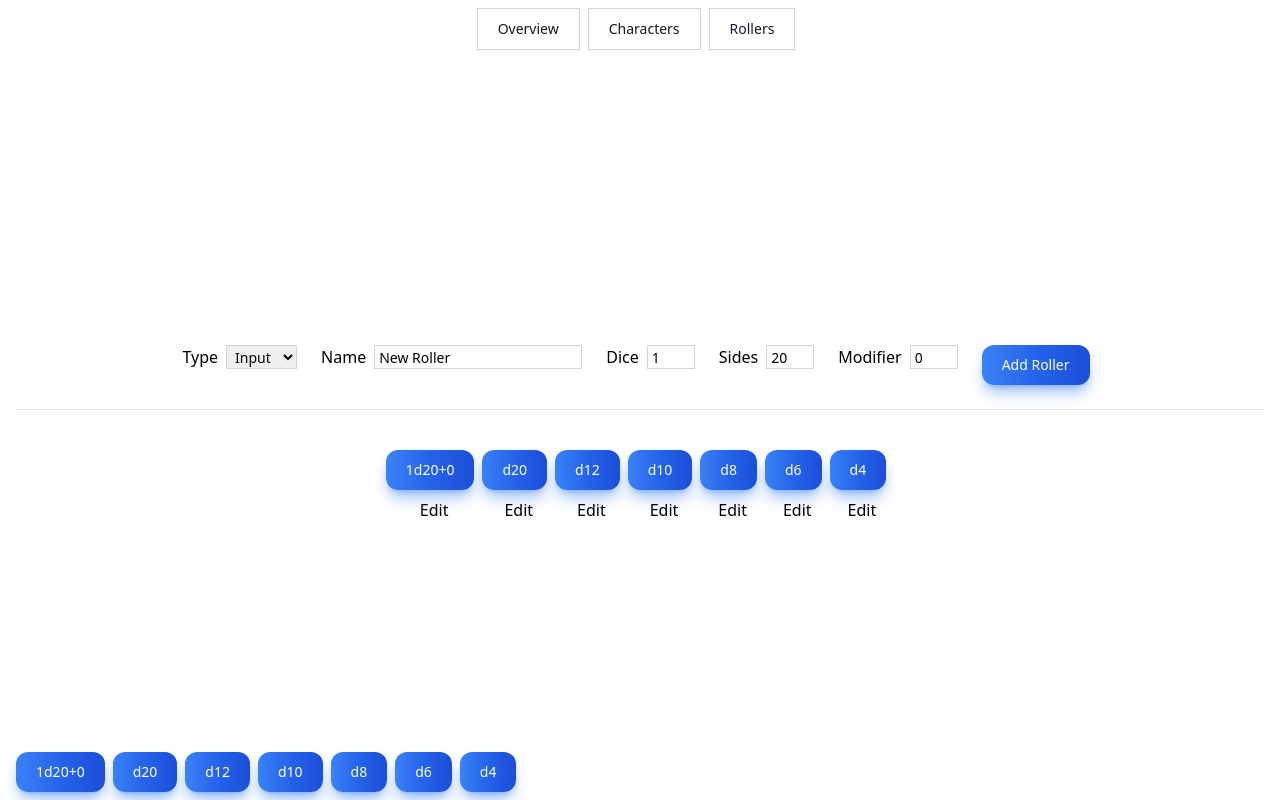
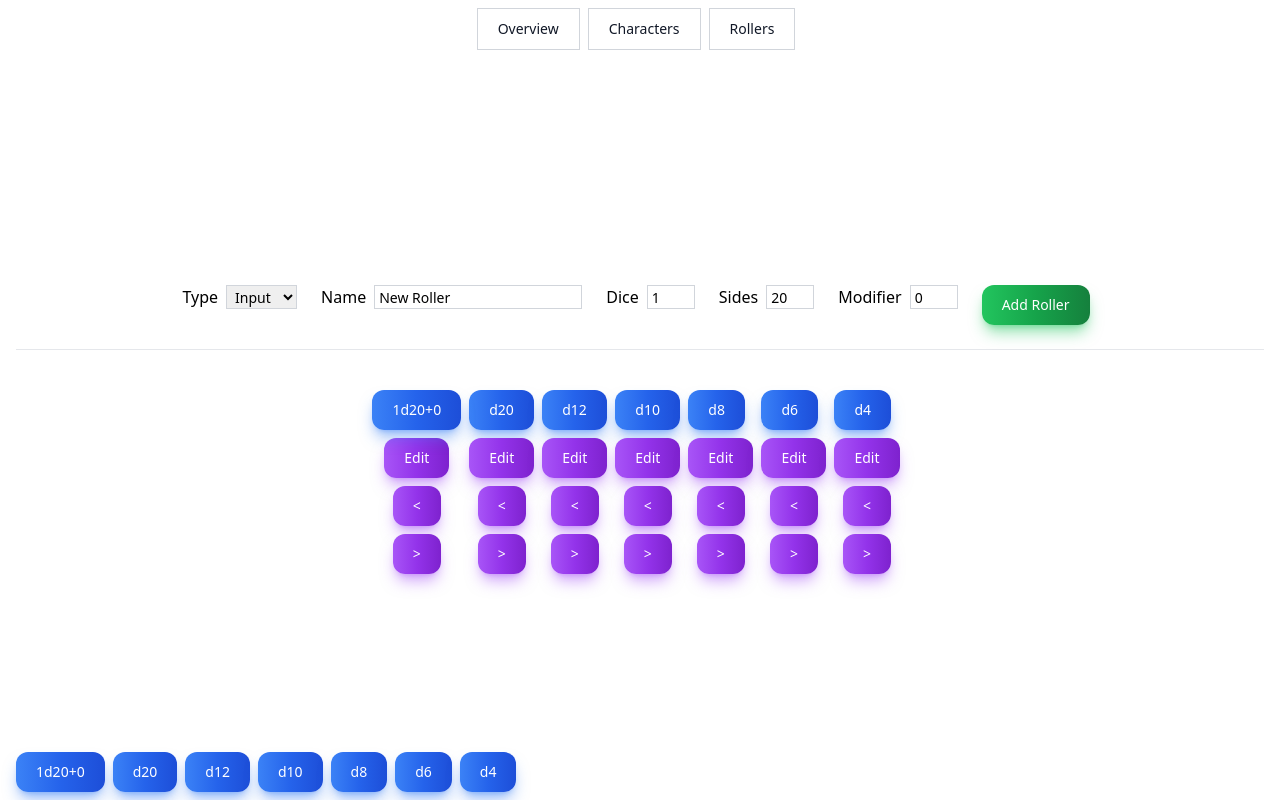
Before and after one commit to troyrthompson/dm-tools, a Next.js app: page /rollers in a window 1280 px wide. Built offline with nearby package versions, Linux system fonts and the light colour scheme.

Commit message:
Add reordering of rollers

```diff
--- a/app/components/elements/Button.tsx
+++ b/app/components/elements/Button.tsx
@@ -1,7 +1,23 @@
 "use client";
 
-export const Button = ({text}) => {
+export const Button = ({text, color = "blue"}) => {
+  const buttonClasses = (color) => {
+    switch (color) {
+      case "blue":
+        return "text-white bg-gradient-to-r from-blue-500 via-blue-600 to-blue-700 hover:bg-gradient-to-br focus:ring-4 focus:outline-none focus:ring-blue-300 dark:focus:ring-blue-800 shadow-lg shadow-blue-500/50 dark:shadow-lg dark:shadow-blue-800/80 font-medium rounded-xl text-sm px-5 py-2.5 text-center me-2 mb-2 ";
+      case "green":
+        return "text-white bg-gradient-to-r from-green-500 via-green-600 to-green-700 hover:bg-gradient-to-br focus:ring-4 focus:outline-none focus:ring-green-300 dark:focus:ring-green-800 shadow-lg shadow-green-500/50 dark:shadow-lg dark:shadow-green-800/80 font-medium rounded-xl text-sm px-5 py-2.5 text-center me-2 mb-2 ";
+      case "red":
+        return "text-white bg-gradient-to-r from-red-500 via-red-600 to-red-700 hover:bg-gradient-to-br focus:ring-4 focus:outline-none focus:ring-red-300 dark:focus:ring-red-800 shadow-lg shadow-red-500/50 dark:shadow-lg dark:shadow-red-800/80 font-medium rounded-xl text-sm px-5 py-2.5 text-center me-2 mb-2 ";
+      case "yellow":
+        return "text-white bg-gradient-to-r from-yellow-500 via-yellow-600 to-yellow-700 hover:bg-gradient-to-br focus:ring-4 focus:outline-none focus:ring-yellow-300 dark:focus:ring-yellow-800 shadow-lg shadow-yellow-500/50 dark:shadow-lg dark:shadow-yellow-800/80 font-medium rounded-xl text-sm px-5 py-2.5 text-center me-2 mb-2 ";
+      case "purple":
+        return "text-white bg-gradient-to-r from-purple-500 via-purple-600 to-purple-700 hover:bg-gradient-to-br focus:ring-4 focus:outline-none focus:ring-purple-300 dark:focus:ring-purple-800 shadow-lg shadow-purple-500/50 dark:shadow-lg dark:shadow-purple-800/80 font-medium rounded-xl text-sm px-5 py-2.5 text-center me-2 mb-2 ";
+      default:
+        return "text-white bg-gradient-to-r from-blue-500 via-blue-600 to-blue-700 hover:bg-gradient-to-br focus:ring-4 focus:outline-none focus:ring-blue-300 dark:focus:ring-blue-800 shadow-lg shadow-blue-500/50 dark:shadow-lg dark:shadow-blue-800/80 font-medium rounded-xl text-sm px-5 py-2.5 text-center me-2 mb-2 ";
+      }
+  }
   return (
-    <button type="submit" className="text-white bg-gradient-to-r from-blue-500 via-blue-600 to-blue-700 hover:bg-gradient-to-br focus:ring-4 focus:outline-none focus:ring-blue-300 dark:focus:ring-blue-800 shadow-lg shadow-blue-500/50 dark:shadow-lg dark:shadow-blue-800/80 font-medium rounded-xl text-sm px-5 py-2.5 text-center me-2 mb-2 ">{text}</button>
+    <button type="submit" className={buttonClasses(color)}>{text}</button>
   );
 };
--- a/app/components/rollers/Rollers.tsx
+++ b/app/components/rollers/Rollers.tsx
@@ -2,7 +2,7 @@
 
 import { useState } from "react";
 
-import { selectRollers, addRollers, updateRoller, deleteRoller, getNextRollerId } from "@/lib/features/rollers/rollersSlice";
+import { selectRollers, addRollers, updateRoller, deleteRoller, getNextRollerId, moveRoller } from "@/lib/features/rollers/rollersSlice";
 import { useAppDispatch, useAppSelector } from "@/lib/hooks";
 
 import type { Dice } from "@/lib/features/dice/diceSlice";
@@ -92,6 +92,20 @@ export const Rollers = () => {
         });
     };
 
+    const shiftRollerFront = (index) => {
+        if (index === 0) {
+            return;
+        }
+        dispatch(moveRoller({fromIndex: index, toIndex: index - 1}));
+    };
+
+    const shiftRollerBack = (index) => {
+        if (index === rollers.length - 1) {
+            return;
+        }
+        dispatch(moveRoller({fromIndex: index, toIndex: index + 1}));
+    };
+
     return (
         <>
                 <form className="flex flex-wrap justify-center" onSubmit={e => { e.preventDefault(); handleSubmit()}}>
@@ -119,15 +133,15 @@ export const Rollers = () => {
                         <input className="mx-2 w-12 text-sm h-6 pl-1 py-1 border border-gray-300" onChange={handleChange} type="number" name="modifier" value={formData.modifier} />
                     </div>
                     <div className="mx-2 mb-4">
-                        <Button text={formData.buttonText}></Button>
+                        <Button text={formData.buttonText} color="green"></Button>
                     </div>
                 </form>
 
             <hr/>
             {editRoller ? (
                 <div class="flex flex-wrap justify-center mt-10">
-                    <div onClick={() => {deleteCurrentRoller()}}><Button text="Delete Roller"></Button></div>
-                    <div onClick={() => {stopEditing()}}><Button text="Stop Editing Roller"></Button></div>
+                    <div onClick={() => {deleteCurrentRoller()}}><Button text="Delete Roller" color="red"></Button></div>
+                    <div onClick={() => {stopEditing()}}><Button text="Stop Editing Roller" color="purple"></Button></div>
                 </div>
             ) : (
                 <>
@@ -139,14 +153,15 @@ export const Rollers = () => {
                                 {roller.type === 'button' ? (
                                     <>
                                         <ButtonRoller roller={roller} index={index}/>
-                                        <button className="text-center w-full" onClick={() => {startEditing(index)}}>Edit</button>
                                     </>
                                 ) : (
                                     <>
                                         <InputRoller roller={roller} index={index}/>
-                                        <button className="text-center w-full" onClick={() => {startEditing(index)}}>Edit</button>
                                     </>
                                 )}
+                                 <div className="text-center w-full" onClick={() => {startEditing(index)}}><Button text="Edit" color="purple"></Button></div>
+                                 <div className="text-center w-full" onClick={() => {shiftRollerFront(index)}}><Button text="<" color="purple"></Button></div>
+                                 <div className="text-center w-full" onClick={() => {shiftRollerBack(index)}}><Button text=">" color="purple"></Button></div>
                             </div>
                         )
                         })
--- a/lib/features/rollers/rollersSlice.tsx
+++ b/lib/features/rollers/rollersSlice.tsx
@@ -100,7 +100,6 @@ export const rollersSlice = createAppSlice({
         state.rollers.push(action.payload);
     }),
     updateRoller: create.reducer((state, action: PayloadAction<Roller>) => {
-        console.log(action.payload);
         state.rollers = state.rollers.map((roller) => {
           if (roller.id === action.payload.id) {
             let updatedRoller = {
@@ -111,6 +110,13 @@ export const rollersSlice = createAppSlice({
           }
           return roller;
         });
+      }),
+      moveRoller: create.reducer((state, action: PayloadAction<{ fromIndex: number; toIndex: number }>) => {
+        const newRollers = [...state.rollers];
+        const roller = newRollers[action.payload.fromIndex];
+        newRollers.splice(action.payload.fromIndex, 1);
+        newRollers.splice(action.payload.toIndex, 0, roller);
+        state.rollers = newRollers;
       }),
       deleteRoller: create.reducer((state, action: PayloadAction<Roller>) => {
         state.rollers = state.rollers.filter((roller) => {
@@ -124,6 +130,6 @@ export const rollersSlice = createAppSlice({
   },
 });
 
-export const { addRollers, updateRoller, deleteRoller } = rollersSlice.actions;
+export const { addRollers, updateRoller, deleteRoller, moveRoller } = rollersSlice.actions;
 
 export const { selectRollers, getNextRollerId } = rollersSlice.selectors;
```
